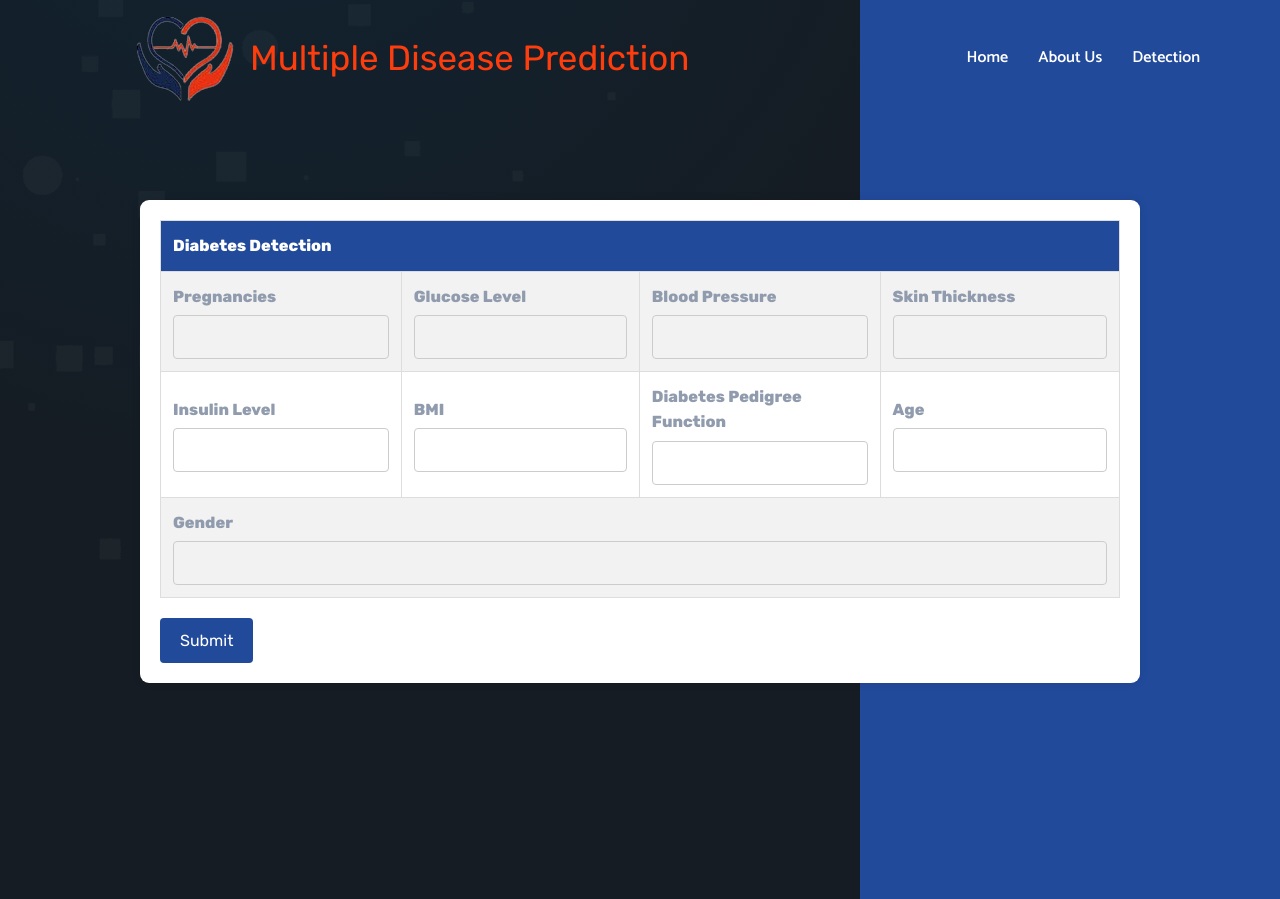
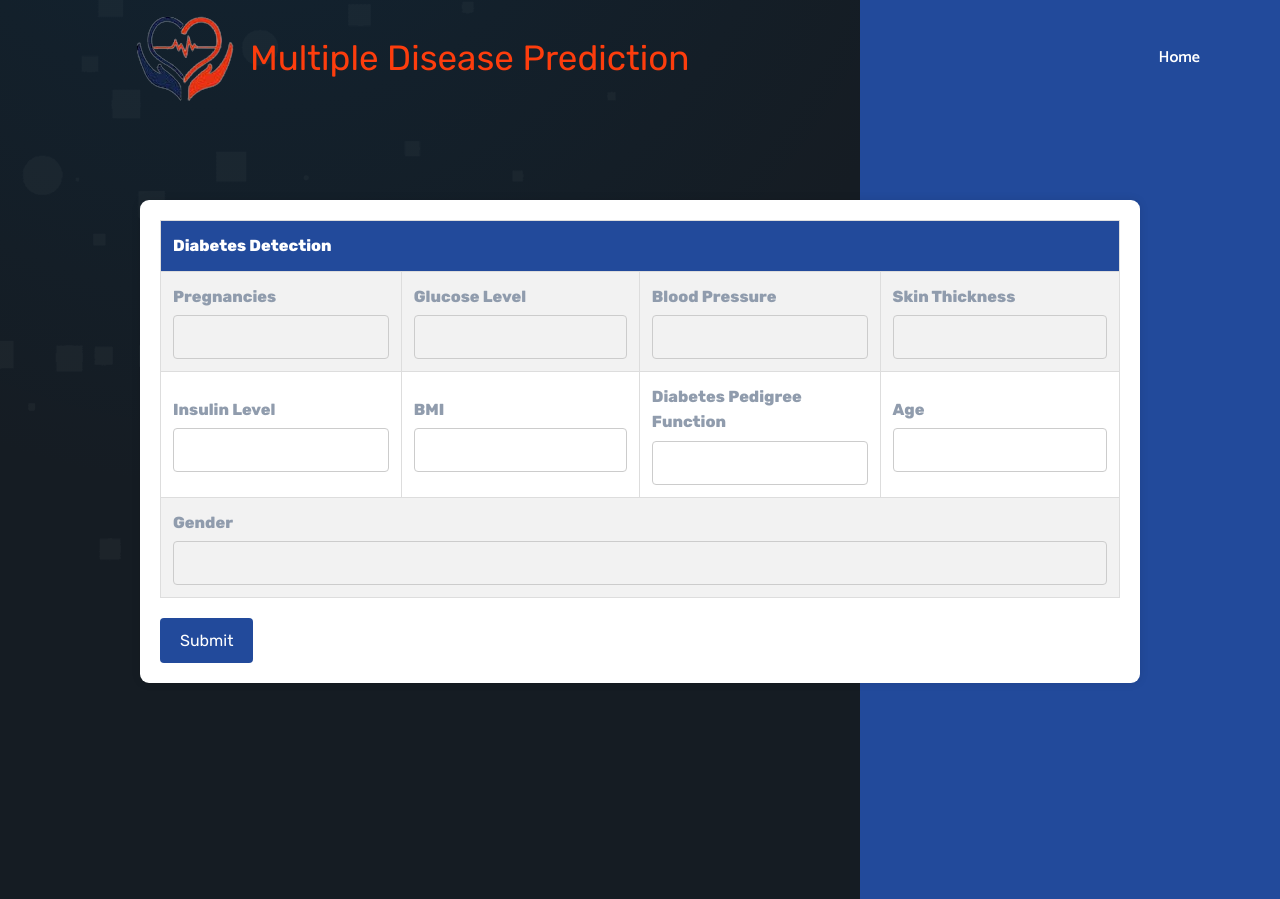
Before and after one commit to safin-sherasiya/Multiple-Disease-Prediction, a Flask app: page /diabetes in a window 1280 px wide. Shown: the top 899 px of the page. Run offline with Flask 3, Linux system fonts and the light colour scheme; parts of the project's set-up code (start-up, migrations or seed data) failed here and were passed over.

Commit message:
Update diabetes.html

```diff
--- a/templates/diabetes.html
+++ b/templates/diabetes.html
@@ -59,14 +59,6 @@
 
           <li>
             <a href="{{url_for('index')}}" class="navbar-link" data-nav-link>Home</a>
-          </li>
-
-          <li>
-            <a href="#about" class="navbar-link" data-nav-link>About Us</a>
-          </li>
-
-          <li>
-            <a href="detection.html" class="navbar-link" data-nav-link>Detection</a>
           </li>
 
         </ul>
```
